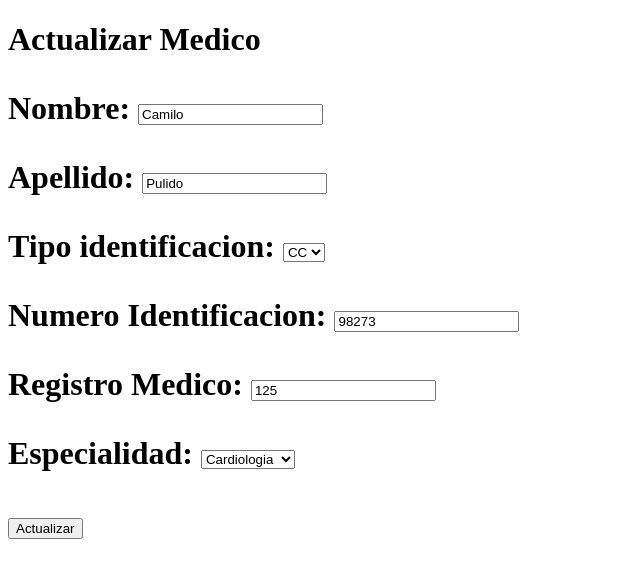
After one commit to jhosepmedina123/citas_2826502, a Flask app: page /medicos/update/3 in a window 1280 px wide. The commit adds this page. Shown: the top 578 px of the page, without its empty margins (0-640 px from the left). Run offline with Flask 3, Linux system fonts and the light colour scheme; data comes from the database, SQL or seed files in the repository; both versions use the stored data as it was after the commit.

Commit message:
proyecto

```diff
--- a/app/__init__.py
+++ b/app/__init__.py
@@ -1,7 +1,6 @@
 from flask import Flask
 from flask_sqlalchemy import SQLAlchemy
 from flask_migrate import Migrate
-##importar el config
 from .config import Config
 
 ##crear objeto de aplicacion
--- a/app/config.py
+++ b/app/config.py
@@ -5,3 +5,4 @@ class Config:
     ##SQLALCHEMY_DATABASE_URI='mysql+pymysql://root:@localhost/citas_2826502'
     SQLALCHEMY_DATABASE_URI="sqlite:///" + os.path.join(basedir, "database.db")
     SQLALCHEMY_TRACK_NOTIFICATION=True
+    SECRET_KEY = "jhosep"
--- a/app/routes.py
+++ b/app/routes.py
@@ -2,75 +2,152 @@ from . import app, db
 from .models import Medico
 from .models import Paciente
 from .models import Consultorio
-from flask import render_template, request
+from flask import render_template, request, flash, redirect
 
-#crear ruta para ver los medicos
+#------------------------------------------------------------------
+
 @app.route("/medicos")
 def get_all_medicos():
     medicos = Medico.query.all()
     return render_template("medicos.html" , medicos=medicos)
+
+#------------------------------------------------------------------
 
 @app.route("/pacientes")
 def get_all_pacientes():
     pacientes = Paciente.query.all()
     return render_template("pacientes.html" , pacientes=pacientes)
 
+#------------------------------------------------------------------
+
 @app.route("/consultorios")
 def get_all_consultorios():
     consultorios = Consultorio.query.all()
     return render_template("consultorios.html" , consultorios=consultorios)
 
-#crear ruta traer al medico por id (get)
+#------------------------------------------------------
+
 @app.route("/medicos/<int:id>")
 def get_medico_by_id(id):
-    #return "Id del medico:" + str(id)
-    #traer el medico por ir utilizando la entidad medico
     medico = Medico.query.get(id)
-    #y meterlo a una lista
     return render_template("medico.html", med = medico)
+
+#------------------------------------------------------------------
 
 @app.route("/pacientes/<int:id>")
 def get_paciente_by_id(id):
     paciente = Paciente.query.get(id)
     return render_template("paciente.html", paci = paciente)
 
+#------------------------------------------------------------------
+
 @app.route("/consultorios/<int:id>")
 def get_consultorio_by_id(id):
     consultorio = Consultorio.query.get(id)
     return render_template("consultorio.html", consul = consultorio)
 
+#------------------------------------------------------------------
+
 #crear ruta para crear nuevo medico
 @app.route("/medicos/create", methods = ['GET' , 'POST'])
 def create_medico():
-    #mostrar el formulario: metodo GET
     if( request.method == 'GET' ):
-        #el usuario ingreso con navegador con hhtps://localost:5000/medicos/create
-        especialidades = {
+        especialidades = [
             "Cardiologia",
             "Pediatria",
             "Odontologia"
-        }
+        ]
         return render_template("medico_form.html",
                             especialidades = especialidades)
+
     elif(request.method == 'POST'):
-        #cuadno se presiona "guardar"
-        #utilizando el metodo POST
-        #return request.form["nombre"] + request.form["apellidos"] + request.form["t1"] + request.form["es"]
-        #crear un objeto de tipo medico
         new_medico = Medico(nombre = request.form["nombre"],
                             apellidos = request.form["apellidos"],
                             numero_identificacion = request.form["n1"],
                             registro_medico = request.form["rm"],
                             especialidad = request.form["es"]
                             )
-        #añadirlo a la seccion sqlalchemy
         db.session.add(new_medico)
         db.session.commit()
-        return "medico registrado"
+        flash("Medico Registrado correctamente")
+        return redirect ("/medicos")
+#------------------------------------------------------------------------------------------------
 
-##cuando el usuario presiona el boton guardar
-#los datos del formulario viajan al server
-######## Crear ruta para crear nuevo paciente
-@app.route("/pacientes/create")
+@app.route("/pacientes/create", methods = ['GET' , 'POST'])
 def create_paciente():
-    return render_template("paciente_form.html")
+    if( request.method == 'GET' ):
+        return render_template("paciente_form.html")
+    elif(request.method == 'POST'):
+        new_paciente = Paciente(nombre = request.form["nombre"],
+                            apellidos = request.form["apellidos"],
+                            tipo_identificacion = request.form["CC"],
+                            numero_identificacion = request.form["nd"],
+                            altura = request.form["est"],
+                            tipo_sangre = request.form["ts"]
+                            )
+        db.session.add(new_paciente)
+        db.session.commit()
+        flash("Paciente Registrado correctamente")
+        return redirect ("/pacientes")
+
+#-------------------------------------------------------------------------------------------------------------------
+
+@app.route("/consultorio/create", methods = ['GET' , 'POST'])
+def create_consultorio():
+    if( request.method == 'GET' ):
+        return render_template("consultorio_form.html")
+    elif(request.method == 'POST'):
+        new_consultorio = Consultorio(numero = request.form["nombre"])
+        db.session.add(new_consultorio)
+        db.session.commit()
+        flash("Consultorio Registrado correctamente")
+        return redirect("/consultorio")
+
+#-------------------------------------------------------------------------------------------------------------------
+
+@app.route("/medicos/update/<int:id>", methods=["POST" , "GET"])
+def update_medico(id):
+    especialidades = [
+            "Cardiologia",
+            "Pediatria",
+            "Odontologia"
+        ]
+    medico_update = Medico.query.get(id)
+    if(request.method == "GET"):
+        return render_template("medico_update.html",
+                        medico_update = medico_update,
+                        especialidades = especialidades )
+    elif(request.method == 'POST'):
+        medico_update.nombre = request.form["nombre"]
+        medico_update.apellidos = request.form["apellidos"]
+        medico_update.tipo_identificacion = request.form["t1"]
+        medico_update.numero_identificacion = request.form["n1"]
+        medico_update.registro_medico = request.form["rm"]
+        medico_update.especialidad = request.form["es"]
+        db.session.commit()
+        return redirect("/medicos")
+#-------------------------------------------------------------------------------------------------------------------
+
+@app.route("/pacientes/update/<int:id>", methods=["POST" , "GET"])
+def update_paciente(id):
+    paciente_update = Paciente.query.get(id)
+    if(request.method == "GET"):
+        return render_template("paciente_update.html",
+                        paciente_update = paciente_update)
+    elif(request.method == 'POST'):
+        paciente_update.nombre = request.form["nombre"]
+        paciente_update.apellidos = request.form["apellidos"]
+        paciente_update.tipo_identificacion = request.form["CC"]
+        paciente_update.numero_identificacion = request.form["nd"]
+        paciente_update.altura = request.form["est"]
+        paciente_update.tipo_Sangre = request.form["ts"]
+        db.session.commit()
+        return "paciente actualizado"
+
+@app.route("/medicos/delete/<int:id>")
+def delete_medico(id):
+    medico_delete = Medico.query.get(id)
+    db.session.delete(medico_delete)
+    db.session.commit()
+    return redirect("/medicos")
+#-------------------------------------------------------------------------------------------------------------------
--- /dev/null
+++ b/app/templates/medico_update.html
@@ -0,0 +1,56 @@
+<!DOCTYPE html>
+<html lang="en">
+<head>
+    <meta charset="UTF-8">
+    <meta name="viewport" content="width=device-width, initial-scale=1.0">
+    <title>Medico form</title>
+</head>
+<body>
+    <h1>Actualizar Medico<h1>
+    <form method="post" action="/medicos/update/{{medico_update.id}}" >
+        <p>
+            Nombre: <input type="text" name="nombre" value="{{ medico_update.nombre }}">
+        </p>
+        <p>
+            Apellido: <input type="text" name="apellidos" value="{{ medico_update.apellidos }}">
+        </p>
+        <p> Tipo identificacion:
+            <select name="t1" id="">
+                <option
+                    {%if medico_update.tipo_identificacion == "TI" %}
+                        selected
+                    {% endif %}
+                >TI</option>
+                <option
+                {%if medico_update.tipo_identificacion == "CC" %}
+                    selected
+                {% endif %}
+                >CC</option>
+            </select>
+        </p>
+        <p>Numero Identificacion:
+            <input type="text" name="n1" value="{{ medico_update.numero_identificacion }}"/>
+        </p>
+        <p>Registro Medico:
+            <input type="text" name="rm" value="{{ medico_update.registro_medico }}"/>
+        </p>
+        <p>
+            Especialidad:
+            <select name="es">
+                {% for especialidad in especialidades %}
+                    <option
+                        {% if medico_update.especialidad == especialidad %}
+                            selected
+                        {% endif %}
+                    > {{ especialidad }} </option>
+                {% endfor %}
+            </select>
+        </p>
+        <p>
+            <button type="submit" action="/medicos">
+                Actualizar
+            </button>
+        </p>
+    </form>
+</body>
+</html>
--- a/app/templates/paciente_form.html
+++ b/app/templates/paciente_form.html
@@ -15,7 +15,7 @@
             <option>TI</option>
             </select>
         </p>
-        <p>N° Documento:  <input type="text" Name="nd"  /> </p>
+        <p>Numero Documento:  <input type="text" Name="nd"  /> </p>
         <p>Estatura En CM:  <input type="text" Name="est"  /> </p>
         <p>Tipo De Sangre <input type="text" Name="ts"  /> </p>
         <button type="submit">Guardar</button>
--- a/app/templates/pacientes.html
+++ b/app/templates/pacientes.html
@@ -18,6 +18,7 @@
                 <th>altura</th>
                 <th>tipo de sangre</th>
                 <th>Ver detalles</th>
+                <th>Actualizar</th>
             </tr>
         </thead>
         <tbody>
@@ -33,6 +34,11 @@
                         <a href="/pacientes/{{ paciente.id }}">
                             Ver detalles
                         </a>
+                    <td>
+                        <a href="/paciente/update/{{ paciente.id }}">
+                            Actualizar
+                        </a>
+                    </td>
                     </td>
                 </tr>
             {% endfor %}
```
Also changed, not shown: app/templates/consultorio_form.html (added, +19 -0 lines), app/templates/medicos.html (+17 -1 lines), app/templates/pacientes_update.html (added, +41 -0 lines), app/database.db.
